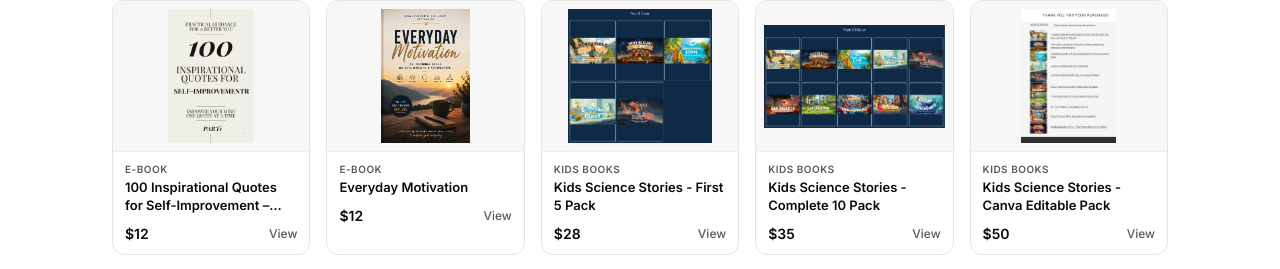
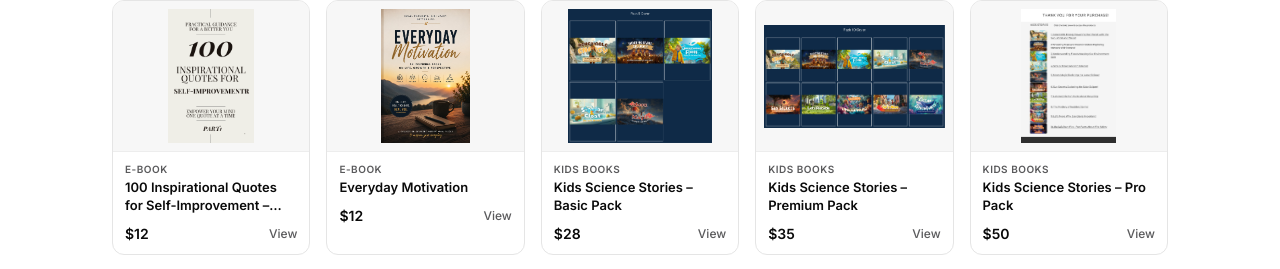
Before and after one commit to ayoubelmssellek/100-Quotes-Ebook-website-, a Next.js app: page / in a window 1280 px wide. Shown: the part 933-1202 px from the top of the page. Built offline with nearby package versions, Linux system fonts and the light colour scheme; no server answers.

Commit message:
Some updates

```diff
--- a/src/components/layout/site-footer.tsx
+++ b/src/components/layout/site-footer.tsx
@@ -6,7 +6,7 @@ const footerColumns = [
     title: "Store",
     links: [
       { href: "/#shop", label: "All Products" },
-      { href: "/books/kids-stories-pack-10", label: "Kids Stories" },
+      { href: "/books/kids-stories-premium-pack", label: "Kids Stories" },
       { href: "/books/everyday-motivation", label: "Everyday Motivation" },
       {
         href: "/books/100-inspirational-quotes-for-self-improvement",
--- a/src/components/layout/site-header.tsx
+++ b/src/components/layout/site-header.tsx
@@ -4,7 +4,7 @@ import { Button } from "@/components/ui/button";
 
 const navLinks = [
   { href: "/#shop", label: "Shop" },
-  { href: "/books/kids-stories-pack-10", label: "Kids Stories" },
+  { href: "/books/kids-stories-premium-pack", label: "Kids Stories" },
   { href: "/books/everyday-motivation", label: "E-books" },
   { href: "/contact", label: "Support" },
 ];
--- a/src/features/products/data/kids-stories.ts
+++ b/src/features/products/data/kids-stories.ts
@@ -176,7 +176,7 @@ const sharedKidsFaqs: DigitalProduct["faqs"] = [
   {
     question: "Can I buy packs instead of one book?",
     answer:
-      "Yes. Choose the first 5 books for $28, all 10 PDFs for $35, or the Canva editable links pack for $50.",
+      "Yes. Choose the Basic Pack (2 books) for $28, the Premium Pack (3 books) for $35, or the Pro Pack (editable Canva links) for $50.",
   },
 ];
 
@@ -261,50 +261,50 @@ function storyToProduct(story: KidsStoryMeta): DigitalProduct {
 
 export const kidsStoryProducts: DigitalProduct[] = kidsStories.map(storyToProduct);
 
-const firstFive = kidsStories.filter((s) => s.num <= 5);
-const allTen = kidsStories;
+const basicPackStories = kidsStories.filter((s) => s.num <= 2);
+const premiumPackStories = kidsStories.filter((s) => s.num <= 3);
 
 export const kidsPackProducts: DigitalProduct[] = [
   {
-    id: "kids_pack_5",
-    slug: "kids-stories-pack-5",
+    id: "kids_pack_basic",
+    slug: "kids-stories-basic-pack",
     type: "kids_book",
     status: "available",
-    title: "Kids Science Stories - First 5 Pack",
-    subtitle: "5 illustrated PDFs | Save vs buying one by one",
+    title: "Kids Science Stories – Basic Pack",
+    subtitle: "2 illustrated PDFs · Starter value",
     shortDescription:
-      "Get the first five kids science storybooks as instant PDF downloads: Renewable Energy, Shooting Stars, Floods, Sink or Float, and Moon Magic.",
+      "Start with two kids science storybooks: Renewable Energy and Shooting Stars & Cosmic Visitors.",
     longDescription:
-      "A curated starter pack of five colorful educational storybooks. Topics cover renewable energy, meteors and comets, floods, sink-or-float science, and lunar eclipses - perfect for parents and teachers building a mini STEM library.",
+      "The Basic Pack is the perfect starter set — two colorful educational storybooks covering renewable energy and space (meteors & comets). Ideal if you want to try the series before getting a larger pack.",
     author: "Mind & Heart Hub",
     coverImage: "/products/kids-stories/pack-5-cover.jpg",
     formats: ["pdf", "zip"],
-    itemCount: 5,
+    itemCount: 2,
     language: "English",
     category: "Kids Science Stories",
-    tags: ["kids", "pack", "science", "STEM"],
+    tags: ["kids", "pack", "basic", "science", "STEM"],
     features: [
       {
-        title: "5 complete story PDFs",
-        description: "Books 1-5 from the Kids Science Stories series.",
+        title: "2 complete story PDFs",
+        description: "Books 1–2 from the Kids Science Stories series.",
         icon: "layers",
         tint: "mint",
       },
       {
-        title: "Better value",
-        description: "$28 for five books - less than buying each at $12.",
+        title: "Starter set",
+        description: "Two story PDFs in one easy purchase — $28.",
         icon: "sparkles",
         tint: "yellow",
       },
       {
-        title: "Instant downloads",
-        description: "Access every PDF right after purchase.",
+        title: "Instant access",
+        description: "Get both PDFs right after Whop checkout.",
         icon: "file",
         tint: "sky",
       },
     ],
     benefits: [],
-    previews: firstFive.map((s) => ({
+    previews: basicPackStories.map((s) => ({
       src: s.cover,
       alt: s.title,
       label: s.title,
@@ -314,53 +314,52 @@ export const kidsPackProducts: DigitalProduct[] = [
     pricing: {
       price: 28,
       currency: "USD",
-      compareAtPrice: 60,
       features: [
-        "5 kids science story PDFs",
-        "Books 1-5 included",
-        "Instant downloads",
+        "2 kids science story PDFs",
+        "Books 1–2 included",
+        "Instant access via Whop",
         "Lifetime access",
       ],
-      checkoutUrlEnv: "NEXT_PUBLIC_WHOP_CHECKOUT_KIDS_PACK5",
+      checkoutUrlEnv: "NEXT_PUBLIC_WHOP_CHECKOUT_KIDS_BASIC",
     },
     seo: {
-      title: "Kids Science Stories Pack (5 Books) | $28",
+      title: "Kids Science Stories Basic Pack (2 Books) | $28",
       description:
-        "First 5 kids science storybook PDFs: energy, space, floods, sink-or-float, and lunar eclipse. Instant download.",
+        "Basic Pack: 2 kids science storybook PDFs — Renewable Energy and Shooting Stars. Instant Whop download.",
     },
     publishedAt: "2026-08-27",
     featured: true,
-    downloadIds: firstFive.map((s) => s.downloadId),
-    bundleSlugs: firstFive.map((s) => `kids-${s.slug}`),
+    downloadIds: basicPackStories.map((s) => s.downloadId),
+    bundleSlugs: basicPackStories.map((s) => `kids-${s.slug}`),
   },
   {
-    id: "kids_pack_10",
-    slug: "kids-stories-pack-10",
+    id: "kids_pack_premium",
+    slug: "kids-stories-premium-pack",
     type: "kids_book",
     status: "available",
-    title: "Kids Science Stories - Complete 10 Pack",
-    subtitle: "All 10 illustrated PDFs | Best PDF value",
+    title: "Kids Science Stories – Premium Pack",
+    subtitle: "3 illustrated PDFs · Best PDF value",
     shortDescription:
-      "All 10 kids science storybooks in one purchase - space, ocean, recycling, germs, exercise, and more.",
+      "Three kids science storybooks: Renewable Energy, Shooting Stars, and Understanding Floods.",
     longDescription:
-      "The full Kids Science Stories library: renewable energy, shooting stars, floods, sink or float, lunar & solar eclipses, recycling, germs, exercise, and ocean adventures. Ten colorful PDFs for a complete young-reader STEM shelf.",
+      "The Premium Pack includes three colorful educational storybooks — renewable energy, meteors & comets, and floods. A strong mini STEM set for parents and teachers.",
     author: "Mind & Heart Hub",
     coverImage: "/products/kids-stories/pack-10-cover.jpg",
     formats: ["pdf", "zip"],
-    itemCount: 10,
+    itemCount: 3,
     language: "English",
     category: "Kids Science Stories",
-    tags: ["kids", "pack", "science", "complete"],
+    tags: ["kids", "pack", "premium", "science"],
     features: [
       {
-        title: "All 10 story PDFs",
-        description: "The complete series in one checkout.",
+        title: "3 complete story PDFs",
+        description: "Books 1–3 from the Kids Science Stories series.",
         icon: "layers",
         tint: "peach",
       },
       {
-        title: "Biggest PDF savings",
-        description: "$35 for ten books vs $120 if bought separately.",
+        title: "Premium savings",
+        description: "$35 for three books vs buying each separately.",
         icon: "sparkles",
         tint: "yellow",
       },
@@ -372,7 +371,7 @@ export const kidsPackProducts: DigitalProduct[] = [
       },
     ],
     benefits: [],
-    previews: allTen.map((s) => ({
+    previews: premiumPackStories.map((s) => ({
       src: s.cover,
       alt: s.title,
       label: `#${s.num} ${s.title}`,
@@ -382,43 +381,43 @@ export const kidsPackProducts: DigitalProduct[] = [
     pricing: {
       price: 35,
       currency: "USD",
-      compareAtPrice: 120,
+      compareAtPrice: 36,
       features: [
-        "All 10 kids science story PDFs",
-        "Instant downloads",
+        "3 kids science story PDFs",
+        "Books 1–3 included",
+        "Instant access via Whop",
         "Lifetime access",
-        "Best PDF pack value",
       ],
-      checkoutUrlEnv: "NEXT_PUBLIC_WHOP_CHECKOUT_KIDS_PACK10",
+      checkoutUrlEnv: "NEXT_PUBLIC_WHOP_CHECKOUT_KIDS_PREMIUM",
     },
     seo: {
-      title: "Kids Science Stories Complete Pack (10 Books) | $35",
+      title: "Kids Science Stories Premium Pack (3 Books) | $35",
       description:
-        "All 10 illustrated kids science story PDFs. Space, ocean, recycling, health, and more - instant download.",
+        "Premium Pack: 3 kids science storybook PDFs — energy, space, and floods. Instant Whop download.",
     },
     publishedAt: "2026-08-27",
     featured: true,
-    downloadIds: allTen.map((s) => s.downloadId),
-    bundleSlugs: allTen.map((s) => `kids-${s.slug}`),
+    downloadIds: premiumPackStories.map((s) => s.downloadId),
+    bundleSlugs: premiumPackStories.map((s) => `kids-${s.slug}`),
   },
   {
-    id: "kids_canva_pack",
-    slug: "kids-stories-canva-pack",
+    id: "kids_pack_pro",
+    slug: "kids-stories-pro-pack",
     type: "kids_book",
     status: "available",
-    title: "Kids Science Stories - Canva Editable Pack",
-    subtitle: "10 Canva design links you can customize",
+    title: "Kids Science Stories – Pro Pack",
+    subtitle: "Editable Canva links · Customize the designs",
     shortDescription:
-      "Get Canva links for the kids science stories so you can edit text, colors, and layouts for your own use.",
+      "Pro Pack: one PDF with Canva links so you can edit the kids science story designs yourself.",
     longDescription:
-      "This pack delivers a PDF with Canva links to the kids science story designs. Open each link in Canva to customize for classrooms, printables, or personal projects (requires a Canva account). Ideal if you want editable versions - not just fixed PDFs.",
+      "The Pro Pack delivers a PDF with Canva links to the kids science story designs. Open each link in Canva to customize text, colors, and layouts for classrooms, printables, or personal projects (requires a Canva account).",
     author: "Mind & Heart Hub",
     coverImage: "/products/kids-stories/canva-pack-cover.jpg",
     formats: ["pdf"],
-    itemCount: 10,
+    itemCount: 1,
     language: "English",
     category: "Kids Science Stories",
-    tags: ["kids", "canva", "editable", "templates"],
+    tags: ["kids", "pro", "canva", "editable"],
     features: [
       {
         title: "Canva edit links",
@@ -427,9 +426,9 @@ export const kidsPackProducts: DigitalProduct[] = [
         tint: "lavender",
       },
       {
-        title: "10 story designs",
-        description: "Full set of kids science story Canva links.",
-        icon: "layers",
+        title: "One links PDF",
+        description: "A single download with your editable design links.",
+        icon: "file",
         tint: "mint",
       },
       {
@@ -449,9 +448,9 @@ export const kidsPackProducts: DigitalProduct[] = [
           "Yes. You need a free or paid Canva account to open and edit the design links.",
       },
       {
-        question: "Is this the same as the PDF pack?",
+        question: "Is this the same as Basic or Premium?",
         answer:
-          "No. The $35 pack gives finished PDF storybooks. This $50 pack gives Canva links so you can modify the designs.",
+          "No. Basic and Premium give finished story PDFs. Pro Pack gives Canva links so you can modify the designs.",
       },
       ...sharedKidsFaqs,
     ],
@@ -459,17 +458,17 @@ export const kidsPackProducts: DigitalProduct[] = [
       price: 50,
       currency: "USD",
       features: [
-        "PDF with 10 Canva design links",
+        "1 PDF with Canva design links",
         "Editable in Canva",
-        "Instant download",
+        "Instant access via Whop",
         "Lifetime access to your links file",
       ],
-      checkoutUrlEnv: "NEXT_PUBLIC_WHOP_CHECKOUT_KIDS_CANVA",
+      checkoutUrlEnv: "NEXT_PUBLIC_WHOP_CHECKOUT_KIDS_PRO",
     },
     seo: {
-      title: "Kids Science Stories Canva Editable Pack | $50",
+      title: "Kids Science Stories Pro Pack | Canva Editable | $50",
       description:
-        "10 Canva links for kids science stories you can edit and customize. Instant download.",
+        "Pro Pack: Canva links for kids science stories you can edit and customize. Instant Whop download.",
     },
     publishedAt: "2026-08-27",
     featured: true,
```
Also changed, not shown: next.config.ts (+19 -0 lines), src/features/payments/whop-checkout.ts (+13 -0 lines), 1 other file (tests, documents, lock files or other folders).
